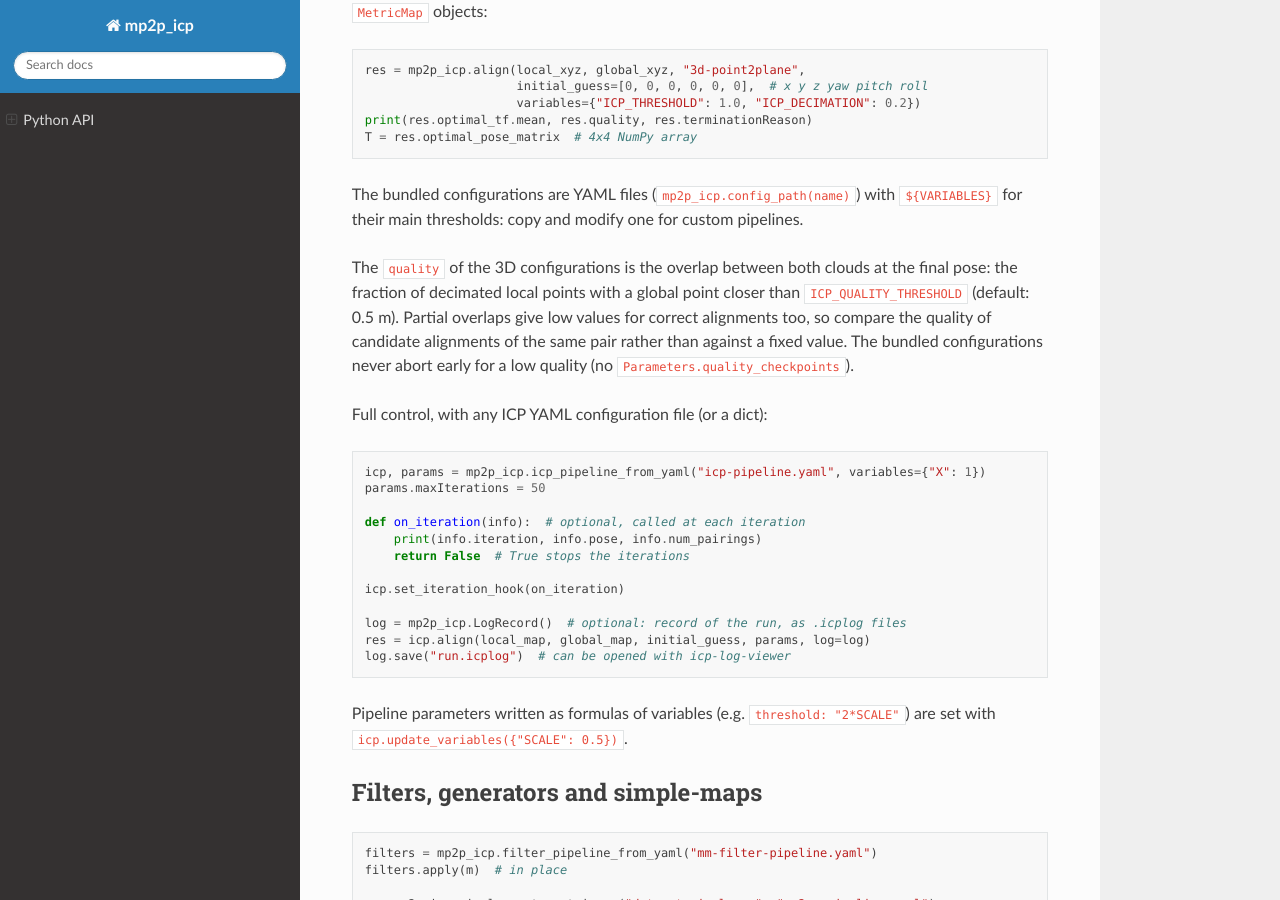
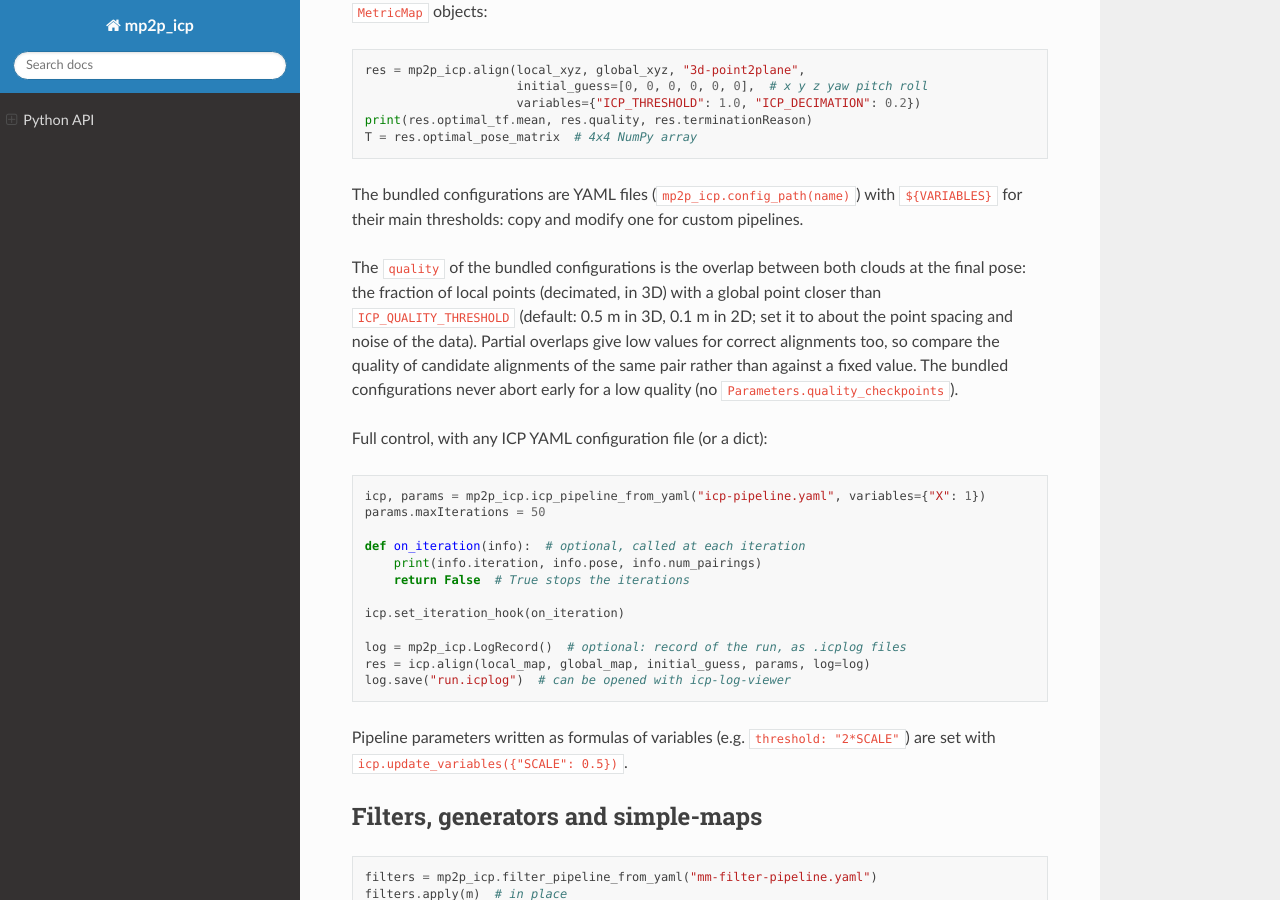
Before and after one commit to MOLAorg/mp2p_icp, a Sphinx documentation site: the page built from docs/source/mp2p_icp_python.rst, in a window 1280 px wide and 900 px high, scrolled down 1640 px. Built offline with Sphinx 7.4.7 and the Read the Docs theme 3.1.0, drawn with Linux system fonts in a browser that asks for light colours; comment, search, counter and statistics services are not loaded.

Commit message:
Python bundled 2d-point2point config: quality from its own matching
Its quality was the ratio of ICP pairings, but the point-to-point matcher
pairs each global point only once: a perfect alignment of a noisy cloud, or
of a denser local cloud, scored about 0.7 or 0.5. It now matches each local
point to its nearest global point within ICP_QUALITY_THRESHOLD (new variable,
default 0.1 m), as the 3D configurations do, so such alignments score 1.

```diff
--- a/docs/source/mp2p_icp_python.rst
+++ b/docs/source/mp2p_icp_python.rst
@@ -89,11 +89,13 @@ clouds, or ``MetricMap`` objects:
 The bundled configurations are YAML files (``mp2p_icp.config_path(name)``) with
 ``${VARIABLES}`` for their main thresholds: copy and modify one for custom pipelines.
 
-The ``quality`` of the 3D configurations is the overlap between both clouds at the final pose:
-the fraction of decimated local points with a global point closer than ``ICP_QUALITY_THRESHOLD``
-(default: 0.5 m). Partial overlaps give low values for correct alignments too, so compare the
-quality of candidate alignments of the same pair rather than against a fixed value. The bundled
-configurations never abort early for a low quality (no ``Parameters.quality_checkpoints``).
+The ``quality`` of the bundled configurations is the overlap between both clouds at the final
+pose: the fraction of local points (decimated, in 3D) with a global point closer than
+``ICP_QUALITY_THRESHOLD`` (default: 0.5 m in 3D, 0.1 m in 2D; set it to about the point spacing
+and noise of the data). Partial overlaps give low values for correct alignments too, so compare
+the quality of candidate alignments of the same pair rather than against a fixed value. The
+bundled configurations never abort early for a low quality (no
+``Parameters.quality_checkpoints``).
 
 Full control, with any ICP YAML configuration file (or a dict):
 
```
Also changed, not shown: 4 other files.
